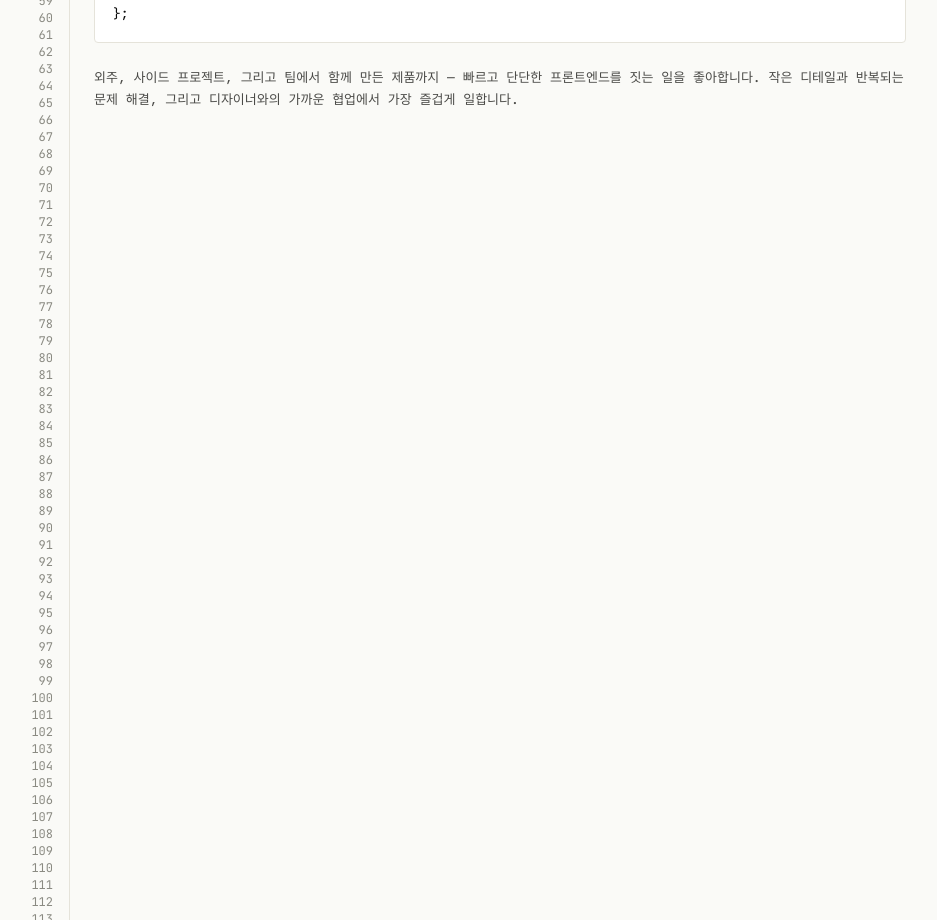
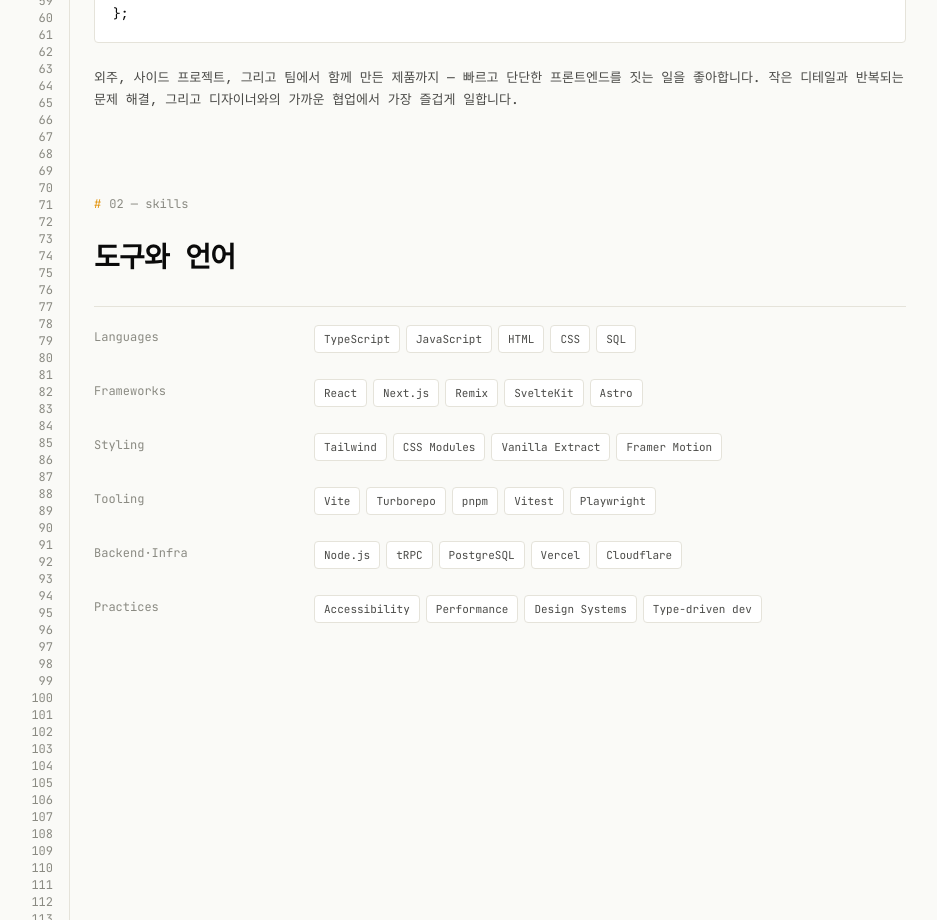
Before and after one commit to chano6/my-portfolio, a Next.js app: page / in a window 1280 px wide. Shown: the part 1040-1960 px from the top of the page, without its empty margins (168-1105 px from the left). Built offline with nearby package versions, Linux system fonts and the light colour scheme.

Commit message:
style: skills section 퍼블리싱

```diff
--- a/src/components/hero/hero-section.tsx
+++ b/src/components/hero/hero-section.tsx
@@ -37,7 +37,7 @@
             strokeWidth={2.25}
           />
         </Button>
-        <Button className="inline-flex h-auto flex-1 cursor-pointer items-center gap-2 rounded-(--radius) border border-line-strong bg-bg px-3.5 py-3 font-medium text-fg text-xs tracking-wide transition-all duration-(--t-fast) hover:border-accent hover:brightness-95 md:flex-none md:px-4 md:py-2.75">
+        <Button className="inline-flex h-auto flex-1 cursor-pointer items-center gap-2 rounded-(--radius) border border-line-strong bg-bg px-3.5 py-3 font-medium text-fg text-xs tracking-wide transition-all duration-(--t-fast) hover:border-fg hover:brightness-95 md:flex-none md:px-4 md:py-2.75">
           연락하기
         </Button>
       </div>
--- a/src/components/skill/skill-section.tsx
+++ b/src/components/skill/skill-section.tsx
@@ -1,8 +1,37 @@
-function SkillSection() {
+import { Skill } from "@/types";
+import SectionLayout from "../common/section-layout";
+
+interface SkillSectionProps {
+  skills: Skill[];
+}
+
+function SkillSection({ skills }: SkillSectionProps) {
   return (
-    <section className="skill-section">
-      <h1>Skill Section</h1>
-    </section>
+    <SectionLayout id="skill" title="02 — skills">
+      <h3 className="m-0 mb-8 font-semibold text-[22px] leading-[1.2] tracking-tight md:text-[28px]">
+        도구와 언어
+      </h3>
+
+      <div className="group/row grid grid-cols-1 gap-0 border-line border-t pt-4.5 md:grid-cols-[200px_1fr] md:gap-x-5 md:gap-y-3">
+        {skills.map(({ cat, items }) => (
+          <div key={cat} className="contents">
+            <div className="pt-3.5 pb-1.5 text-fg-muted text-xs md:pt-1 md:pb-0">
+              {cat}
+            </div>
+            <div className="flex flex-wrap gap-1.5 border-line border-b border-dashed pb-3.5 group-last/row:border-b-0">
+              {items.map((item) => (
+                <span
+                  key={item}
+                  className="inline-flex cursor-default items-center rounded-(--radius) border border-line bg-bg-elev px-2.25 py-1 text-[11px] text-fg-dim transition-all duration-(--t-fast) hover:border-accent hover:text-fg"
+                >
+                  {item}
+                </span>
+              ))}
+            </div>
+          </div>
+        ))}
+      </div>
+    </SectionLayout>
   );
 }
 
--- a/src/components/templates/main-template.tsx
+++ b/src/components/templates/main-template.tsx
@@ -1,16 +1,21 @@
 "use client";
 
+import { PORTFOLIO_DATA } from "@/data/portfolio";
 import AboutSection from "../about/about-section";
 import Gutter from "../common/gutter";
 import HeroSection from "../hero/hero-section";
+import SkillSection from "../skill/skill-section";
 
 function MainTemplate() {
+  const { SKILLS } = PORTFOLIO_DATA;
+
   return (
     <div className="mx-auto grid max-w-[calc(var(--maxw)+var(--gutter-w)+32px)] grid-cols-[var(--gutter-w)_1fr] gap-x-0 px-4">
       <Gutter count={120} />
       <main className="min-w-0 px-4 md:px-6">
         <HeroSection />
         <AboutSection />
+        <SkillSection skills={SKILLS} />
       </main>
     </div>
   );
--- /dev/null
+++ b/src/data/portfolio.ts
@@ -0,0 +1,37 @@
+import { PortfolioData, Skill } from "@/types";
+
+const SKILLS: Skill[] = [
+  {
+    cat: "Languages",
+    items: ["TypeScript", "JavaScript", "HTML", "CSS", "SQL"],
+  },
+  {
+    cat: "Frameworks",
+    items: ["React", "Next.js", "Remix", "SvelteKit", "Astro"],
+  },
+  {
+    cat: "Styling",
+    items: ["Tailwind", "CSS Modules", "Vanilla Extract", "Framer Motion"],
+  },
+  {
+    cat: "Tooling",
+    items: ["Vite", "Turborepo", "pnpm", "Vitest", "Playwright"],
+  },
+  {
+    cat: "Backend·Infra",
+    items: ["Node.js", "tRPC", "PostgreSQL", "Vercel", "Cloudflare"],
+  },
+  {
+    cat: "Practices",
+    items: [
+      "Accessibility",
+      "Performance",
+      "Design Systems",
+      "Type-driven dev",
+    ],
+  },
+];
+
+export const PORTFOLIO_DATA: PortfolioData = {
+  SKILLS,
+};
```
Also changed, not shown: src/types/index.ts (+8 -3 lines).
